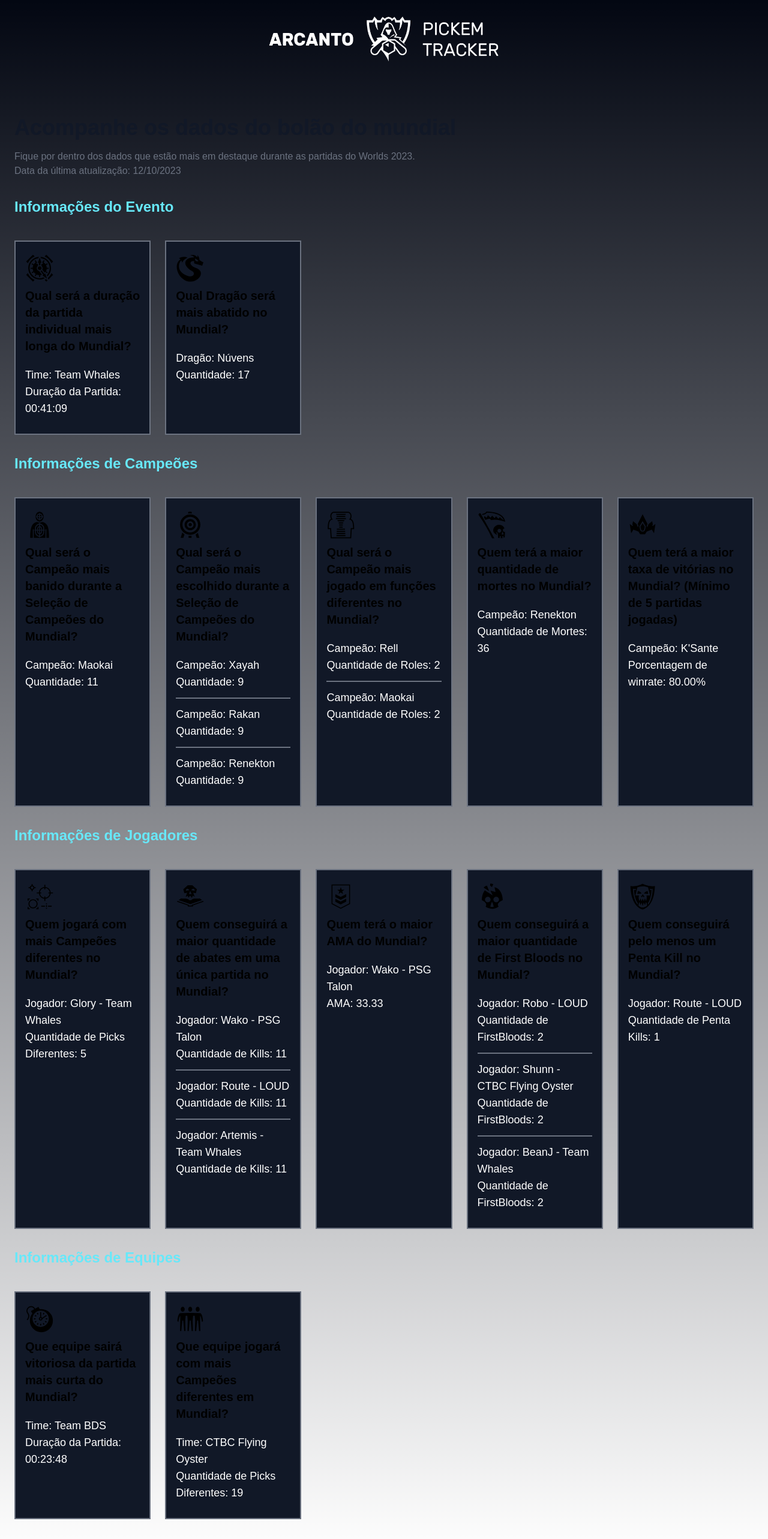
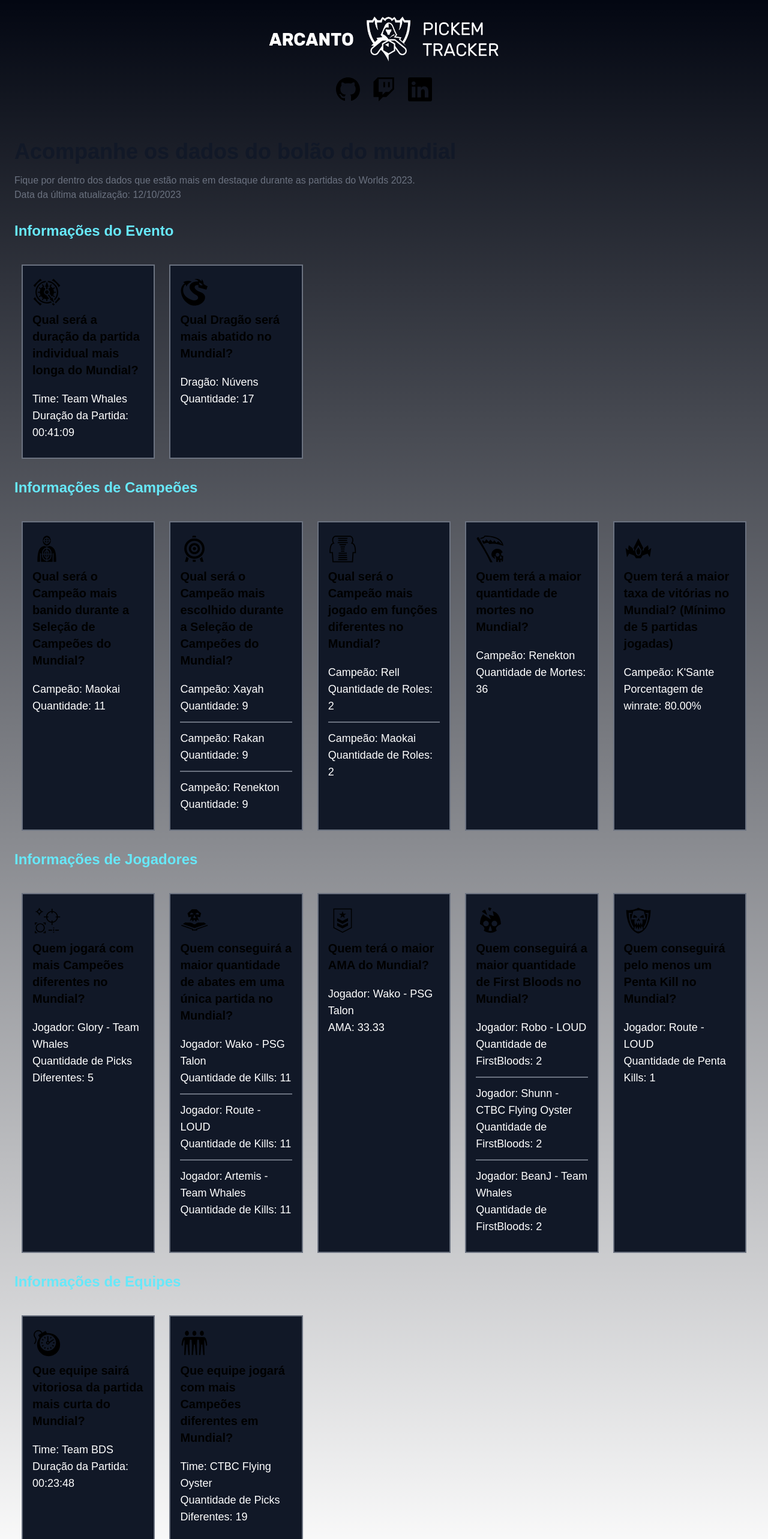
Before and after one commit to imfarias/pickem-tracker, a Next.js app: page / in a window 1280 px wide. Shown: the top 2566 px of the page at 60% size. Built offline with nearby package versions, Linux system fonts and the light colour scheme; a web font is replaced by a local one.

Commit message:
initial commit

```diff
--- a/src/app/page.tsx
+++ b/src/app/page.tsx
@@ -4,26 +4,22 @@
 import moment from "moment";
 import {
     GiArcheryTarget,
-    GiBirdCage,
     GiClockwork,
     GiCrenelCrown,
     GiDeathNote,
-    GiHeadshot,
-    GiImprisoned,
     GiMultipleTargets,
     GiPoliceTarget,
-    GiPrisoner,
     GiRank3,
     GiReaperScythe,
     GiRelationshipBounds,
     GiSeaDragon,
-    GiSkills,
     GiSkullCrack,
     GiSkullShield,
     GiThreeFriends,
-    GiTimeBomb,
-    GiTrashCan
+    GiTimeBomb
 } from "react-icons/gi";
+import {BsGithub, BsLinkedin, BsTwitch} from "react-icons/bs";
+import {AiFillLinkedin} from "react-icons/ai";
 
 export default async function Home() {
 
@@ -104,10 +100,24 @@
         <>
             {data ?
                 <>
-                    <a href="https://www.twitch.tv/arcanto" target="_blank">
-                        <Image className="mx-auto w-96 mt-5 mb-5" src={'/logo.png'} alt={'logo'} width={663}
-                               height={153}/>
-                    </a>
+                    <div className="flex justify-center">
+                        <a href="https://www.twitch.tv/arcanto" target="_blank">
+                            <Image className="w-96 mt-5 mb-5 block" src={'/logo.png'} alt={'logo'} width={663}
+                                   height={153}/>
+                        </a>
+                    </div>
+
+                    <div className="flex justify-center gap-5">
+                        <a href="https://github.com/imfarias/pickem-tracker" target="_blank">
+                            <BsGithub className="w-10 h-10"/>
+                        </a>
+                        <a href="https://www.twitch.tv/arcanto" target="_blank">
+                            <BsTwitch className="w-10 h-10"/>
+                        </a>
+                        <a href="https://www.linkedin.com/in/viniciusfbastos/" target="_blank">
+                            <BsLinkedin className="w-10 h-10"/>
+                        </a>
+                    </div>
 
                     <section className="">
                         <div className="py-8 px-4 mx-autoclassNamew-screen-xl sm:py-16 lg:px-6">
@@ -128,7 +138,7 @@
                                 Informações do Evento
                             </h2>
 
-                            <div className="grid-cols-5 grid mt-10 gap-6">
+                            <div className="px-3 grid-cols-1 md:grid-cols-3 sm:grid-cols-1 lg:grid-cols-5 grid mt-10 gap-6">
                                 <div className="border-2 border-gray-500 p-4 bg-gray-900">
                                     <div
                                         className="flex justify-centclassNameems-center mb-3 w-14 h-14 rounded-full bg-primary-100 lg:h-12 lg:w-12 dark:bg-primary-900">
@@ -172,7 +182,7 @@
                                 Informações de Campeões
                             </h2>
 
-                            <div className="grid-cols-5 grid mt-10 gap-6">
+                            <div className="px-3 grid-cols-1 md:grid-cols-3 sm:grid-cols-1 lg:grid-cols-5 grid mt-10 gap-6">
 
                                 <div className="border-2 border-gray-500 p-4 bg-gray-900">
                                     <div
@@ -267,7 +277,7 @@
                                 Informações de Jogadores
                             </h2>
 
-                            <div className="grid-cols-5 grid mt-10 gap-6">
+                            <div className="px-3 grid-cols-1 md:grid-cols-3 sm:grid-cols-1 lg:grid-cols-5 grid mt-10 gap-6">
 
                                 <div className="border-2 border-gray-500 p-4 bg-gray-900">
                                     <div
@@ -371,7 +381,7 @@
                                 Informações de Equipes
                             </h2>
 
-                            <div className="grid-cols-5 grid mt-10 gap-6">
+                            <div className="px-3 grid-cols-1 md:grid-cols-3 sm:grid-cols-1 lg:grid-cols-5 grid mt-10 gap-6">
 
                                 <div className="border-2 border-gray-500 p-4 bg-gray-900">
                                     <div
```
